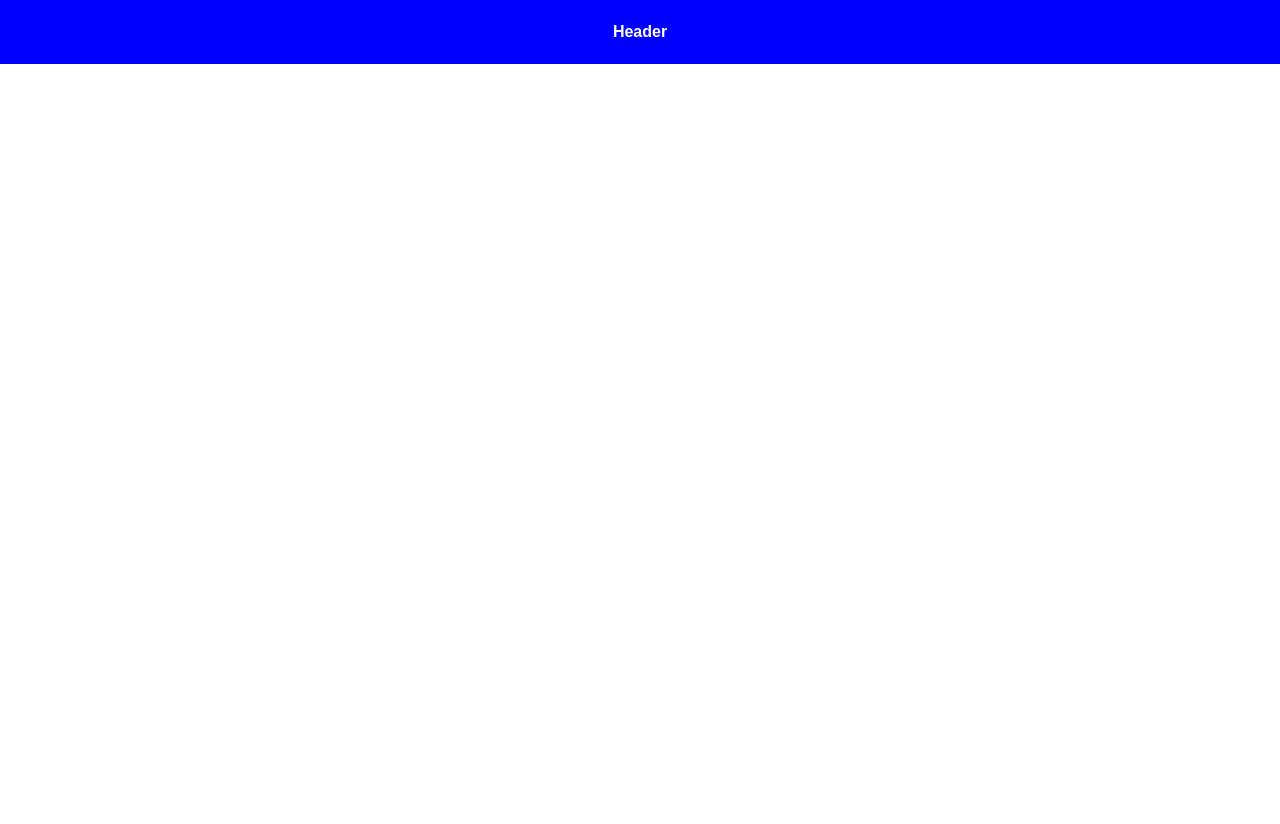
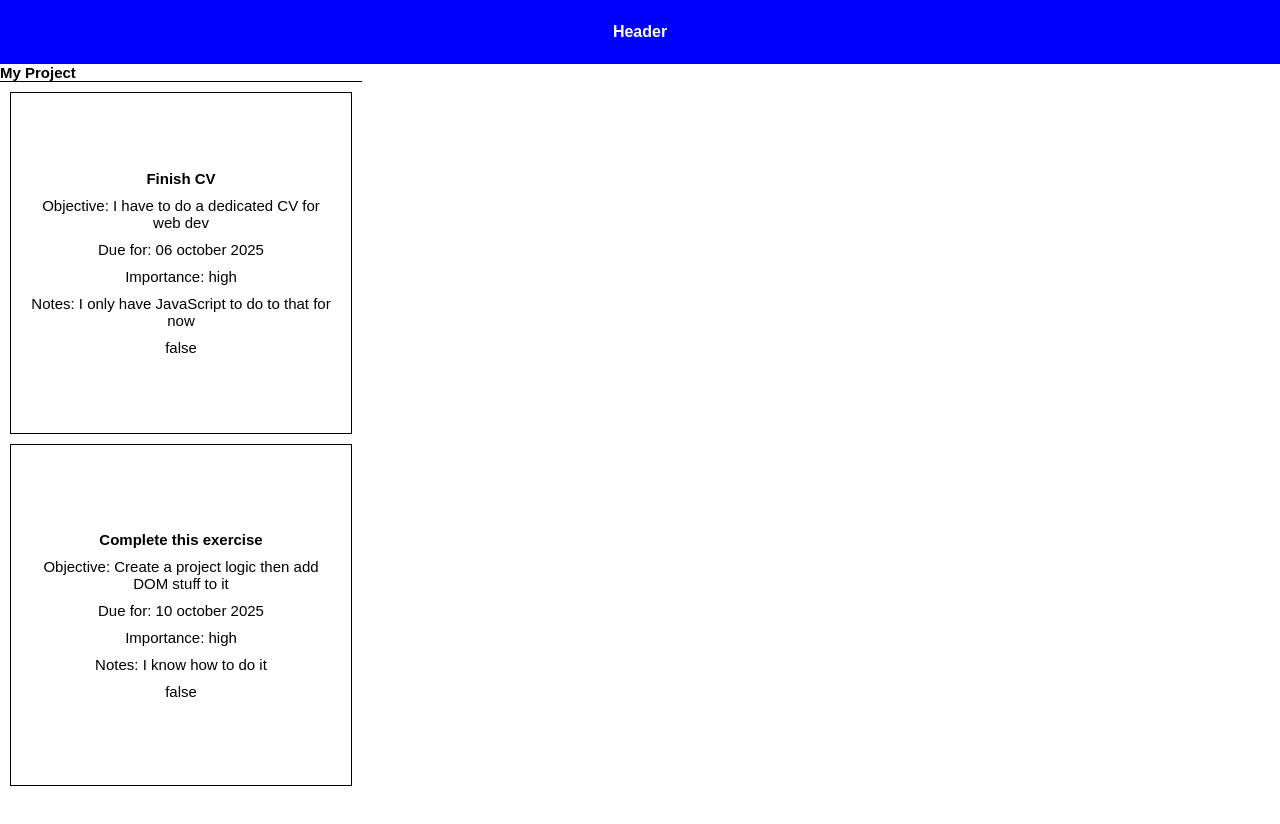
Before and after one commit to BigAkilove/odin-to-dos, a website built with webpack: page src/index.html in a window 1280 px wide. Built offline with nearby package versions, Linux system fonts and the light colour scheme.

Commit message:
create project dom

```diff
--- a/src/create-project-dom.js
+++ b/src/create-project-dom.js
@@ -0,0 +1,17 @@
+export function displayProject (project) {
+  console.log(project)
+  const content = document.querySelector('#content');
+
+  const projectDiv = document.createElement('div');
+  projectDiv.id=`${project.name}`;
+  projectDiv.classList.add('project');
+
+
+  const projectName = document.createElement('div');
+  projectName.innerText = project.name;
+  projectName.classList.add('project-name');
+
+  console.log(projectDiv)
+  projectDiv.appendChild(projectName);
+  content.appendChild(projectDiv);
+}
--- a/src/create-todo-dom.js
+++ b/src/create-todo-dom.js
@@ -1,7 +1,8 @@
 export {displayTodo}
 
-function displayTodo (TodoArray) {
-  const domContent = document.getElementById('content');
+function displayTodo (TodoArray, projectDom) {
+  console.projectDom
+  const domContent = document.getElementById(projectDom.name);
 
   TodoArray.forEach(todo => {
     const container = document.createElement('div');
--- a/src/index.js
+++ b/src/index.js
@@ -1,9 +1,11 @@
 import "./styles.css";
-import { projects } from "./to-dos.js"
+import { projects } from "./projects.js"
+import { displayProject } from "./create-project-dom.js";
 import { displayTodo } from "./create-todo-dom.js"
 import { todoArray } from "./to-dos.js";
 
 console.log(todoArray)
-//displayTodo(projects.array);
+displayProject(projects)
+displayTodo(todoArray,projects)
 
 //the todos are stocked in the todoArray, can create a project class then a js file that import both the project class and the todoArray
--- a/src/projects.js
+++ b/src/projects.js
@@ -6,5 +6,5 @@ class Project {
 }
 
 export const projects = new Project('My Project', []);
-console.log(projects)
+
   // The project shows all todos inside of it, in a scrolling horizontal way for now
--- a/src/styles.css
+++ b/src/styles.css
@@ -26,6 +26,16 @@ body,html {
     width: 90vw;
     display: flex;
     flex-direction: row;
+}
+
+.project {
+    font-size: 15px;
+}
+
+.project-name {
+    font-size: 15px;
+    font-weight: bold;
+    border-bottom: 1px black solid;
 }
 
 .to-do-container {
```
